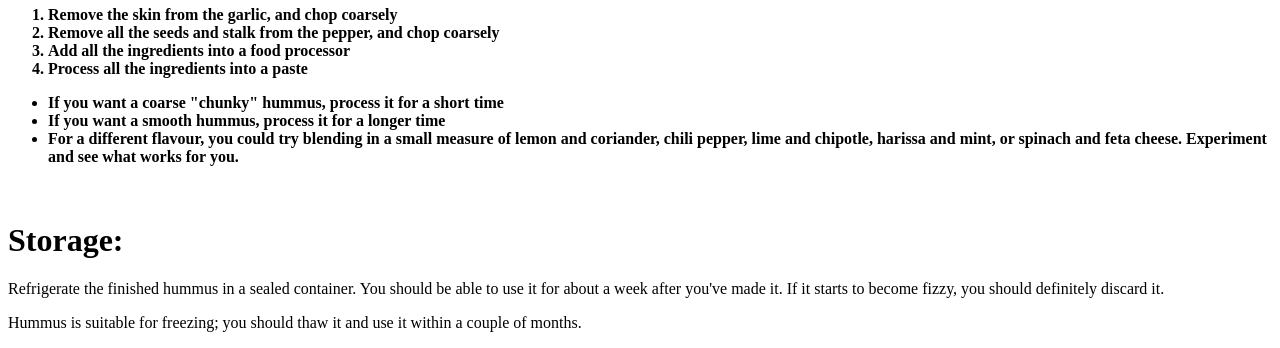
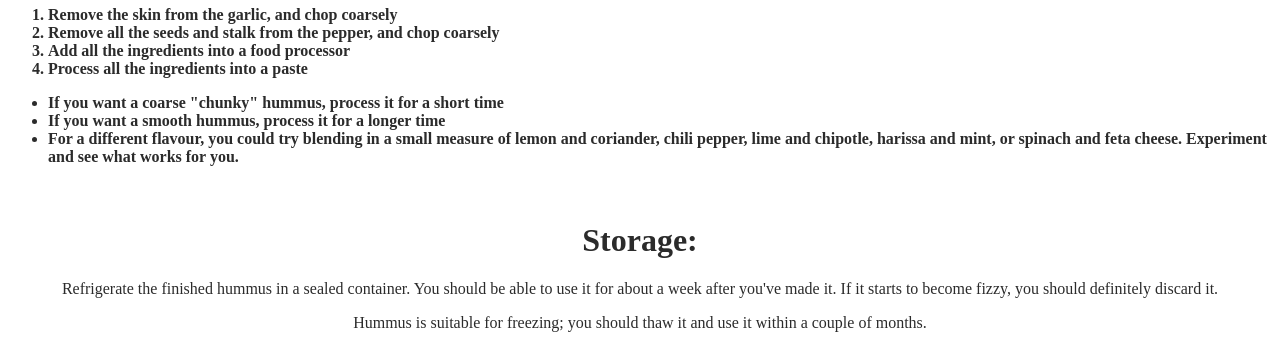
Before and after one commit to B1gChungus/funny-html-things, a plain HTML site: page index.html in a window 1280 px wide. Shown: the part 526-874 px from the top of the page. Drawn offline with Linux system fonts and the light colour scheme.

Commit message:
Update index.html

```diff
--- a/index.html
+++ b/index.html
@@ -40,8 +40,8 @@
     <meta property="og:image" content="URL to an image">
     <meta property="og:description" content="short description about your page">
     <meta property="og:title" content="Title">
-    <link rel="icon" bref="the icon.png" sizes="any">
-    <link rel="stylesheet" href="recipe layout.css">
+<!--     <link rel="icon" bref="the icon.png" sizes="any"> -->
+    <link rel="stylesheet" href="index.css">
     <title>Document</title>
 </head>
 
```
